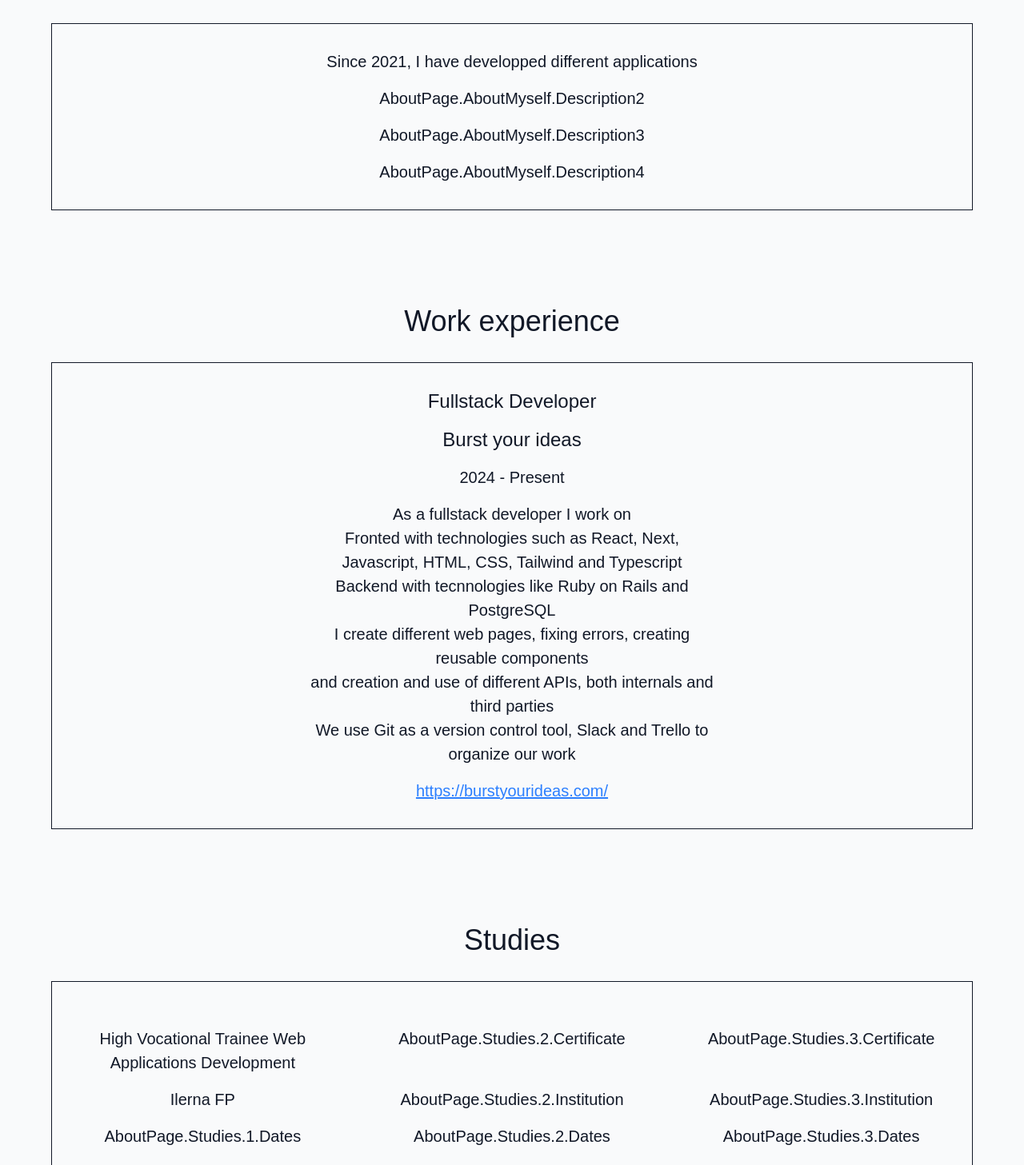
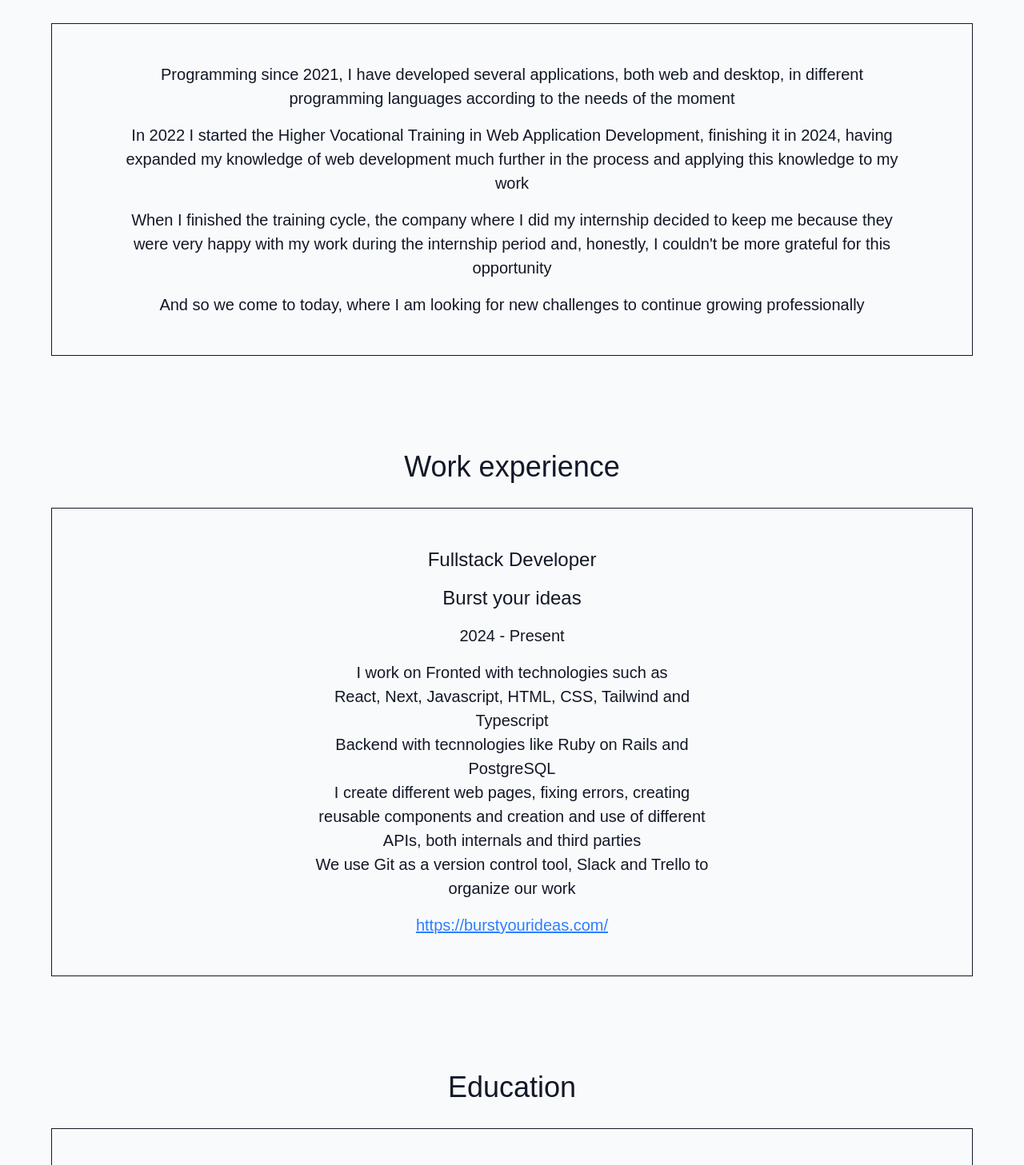
Before and after one commit to Ahrkhael/porfolio, a Next.js app: page /en/about in a window 1280 px wide. Shown: the part 193-1650 px from the top of the page at 80% size. Built offline with nearby package versions, Linux system fonts and the light colour scheme.

Commit message:
lqip added with sharp v0.33.5

```diff
--- a/messages/en.json
+++ b/messages/en.json
@@ -20,7 +20,7 @@
       "Job": "Fullstack Developer",
       "Company": "Burst your ideas",
       "Dates": "2024 - Present",
-      "Description": "As a fullstack developer I work on \nFronted with technologies such as React, Next, Javascript, HTML, CSS, Tailwind and Typescript \nBackend with tecnnologies like Ruby on Rails and PostgreSQL\n I create different web pages, fixing errors, creating reusable components \nand creation and use of different APIs, both internals and third parties\nWe use Git as a version control tool, Slack and Trello to organize our work",
+      "Description": "I work on Fronted with technologies such as \nReact, Next, Javascript, HTML, CSS, Tailwind and Typescript \nBackend with tecnnologies like Ruby on Rails and PostgreSQL\n I create different web pages, fixing errors, creating reusable components and creation and use of different APIs, both internals and third parties\nWe use Git as a version control tool, Slack and Trello to organize our work",
       "Link": "https://burstyourideas.com/"
     }
   },
@@ -42,7 +42,7 @@
     }
   },
   "Studies": {
-    "Title": "Formación",
+    "Title": "Education",
     "1": {
       "Certificate": "High Vocational Trainee \n Web Applications Development",
       "Institution": "Ilerna FP",
@@ -65,20 +65,14 @@
   "AboutPage": {
     "AboutMyself": {
       "Title": "Background",
-      "Description": "Since 2021, I have developped different applications"
+      "Description": "Programming since 2021, I have developed several applications, both web and desktop, in different programming languages according to the needs of the moment",
+      "Description2": "In 2022 I started the Higher Vocational Training in Web Application Development, finishing it in 2024, having expanded my knowledge of web development much further in the process and applying this knowledge to my work",
+      "Description3": "When I finished the training cycle, the company where I did my internship decided to keep me because they were very happy with my work during the internship period and, honestly, I couldn't be more grateful for this opportunity",
+      "Description4": "And so we come to today, where I am looking for new challenges to continue growing professionally"
     },
     "Motivation": {
       "Title": "What makes me happy about my job?",
       "Description": "The wish to improve and look back and see how much I had been able to achieve"
-    },
-    "Studies": {
-      "Title": "Studies",
-      "1": {
-        "Certificate": "High Vocational Trainee Web Applications Development",
-        "Institution": "Ilerna FP",
-        "Link": "https://www.ilerna.es/"
-      },
-      "Description": "The wish to dsadsa"
     }
   },
   "NotFoundPage": {
--- a/messages/es.json
+++ b/messages/es.json
@@ -65,8 +65,8 @@
   "AboutPage": {
     "AboutMyself": {
       "Title": "Conóceme mejor",
-      "Description": "Originario de Cádiz, actualmente me muevo entre Cádiz, Sevilla y Madrid.",
-      "Description2": "En 2022 empecé el FP Superior de Desarrollo de Aplicaciones Web, terminándolo en 2024",
+      "Description": "Programando desde 2021, he desarrollado varias aplicaciones, tanto web como de escritorio, en diferentes lenguajes de programación según la necesidad del momento",
+      "Description2": "En 2022 empecé el FP Superior de Desarrollo de Aplicaciones Web, terminándolo en 2024 habiendo expandido en el proceso mucho más mis conocimientos sobre el desarrollo web y aplicando dichos conocimientos a mi trabajo",
       "Description3": "Cuando terminé el ciclo formativo, la empresa donde realicé mis prácticas decidió retenerme dado que estuvieron muy contentos con mi labor desempeñada durante el periodo de prácticas y, la verdad, es que no les puedo estar más agradecido por dicha oportunidad",
       "Description4": "Y así llegamos al día de hoy, donde estoy buscando nuevos retos para poder seguir creciendo profesionalmente"
     },
--- a/src/app/[locale]/about/page.tsx
+++ b/src/app/[locale]/about/page.tsx
@@ -6,20 +6,21 @@ import Section from "@/components/section/Section";
 export default function AboutPage() {
   const t = useTranslations("AboutPage");
   const tExperience = useTranslations("Experience");
+  const tStudies = useTranslations("Studies");
 
   return (
     <main className="py-[7dvh]">
       <Section title={t("AboutMyself.Title")}>
-        <p className="text-[20px] text-center my-2">
+        <p className="text-[20px] text-center my-2 px-6 md:px-20">
           {t("AboutMyself.Description")}
         </p>
-        <p className="text-[20px] text-center my-2">
+        <p className="text-[20px] text-center my-2 px-6 md:px-20">
           {t("AboutMyself.Description2")}
         </p>
-        <p className="text-[20px] text-center my-2">
+        <p className="text-[20px] text-center my-2 px-6 md:px-20">
           {t("AboutMyself.Description3")}
         </p>
-        <p className="text-[20px] text-center my-2">
+        <p className="text-[20px] text-center my-2 px-6 md:px-20">
           {t("AboutMyself.Description4")}
         </p>
       </Section>
@@ -34,25 +35,25 @@ export default function AboutPage() {
         />
       </Section>
 
-      <Section title={t("Studies.Title")}>
+      <Section title={tStudies("Title")}>
         <div className="flex flex-col md:flex-row flex-wrap gap-[10px] justify-around items-center">
           <StudiesCard
-            title={t("Studies.1.Certificate")}
-            institution={t("Studies.1.Institution")}
-            dates={t("Studies.1.Dates")}
-            link={t("Studies.1.Link")}
+            title={tStudies("1.Certificate")}
+            institution={tStudies("1.Institution")}
+            dates={tStudies("1.Dates")}
+            link={tStudies("1.Link")}
           />
           <StudiesCard
-            title={t("Studies.2.Certificate")}
-            institution={t("Studies.2.Institution")}
-            dates={t("Studies.2.Dates")}
-            link={t("Studies.2.Link")}
+            title={tStudies("2.Certificate")}
+            institution={tStudies("2.Institution")}
+            dates={tStudies("2.Dates")}
+            link={tStudies("2.Link")}
           />
           <StudiesCard
-            title={t("Studies.3.Certificate")}
-            institution={t("Studies.3.Institution")}
-            dates={t("Studies.3.Dates")}
-            link={t("Studies.3.Link")}
+            title={tStudies("3.Certificate")}
+            institution={tStudies("3.Institution")}
+            dates={tStudies("3.Dates")}
+            link={tStudies("3.Link")}
           />
         </div>
       </Section>
--- a/src/app/[locale]/layout.tsx
+++ b/src/app/[locale]/layout.tsx
@@ -42,6 +42,7 @@ export default async function LocaleLayout({
         <NextIntlClientProvider>
           <Navbar />
           {children}
+          {/*<Footer /> To do */}
         </NextIntlClientProvider>
       </body>
     </html>
--- a/src/app/[locale]/page.tsx
+++ b/src/app/[locale]/page.tsx
@@ -1,4 +1,5 @@
-import { useTranslations } from "next-intl";
+import { getTranslations } from "next-intl/server";
+import { getBlurDataURL } from "@/utils/getBlurDataURL";
 import Section from "@/components/section/Section";
 import PersonalCard from "@/components/personalCard/PersonalCard";
 import ExperienceCard from "@/components/experienceCard/ExperienceCard";
@@ -6,12 +7,18 @@ import TechnologiesCard from "@/components/technologiesCard/TechnologiesCard";
 import ProjectCard from "@/components/projectCard/ProjectCard";
 import StudiesCard from "@/components/studiesCard/StudiesCard";
 
-export default function HomePage() {
-  const tPersonalInfo = useTranslations("PersonalInfo");
-  const tExperience = useTranslations("Experience");
-  const tTechnologies = useTranslations("Technologies");
-  const tProjects = useTranslations("Projects");
-  const tStudies = useTranslations("Studies");
+export default async function HomePage() {
+  const blurDataURLCV = await getBlurDataURL("/images/foto-cv.jpg");
+  const blurDataURLChess = await getBlurDataURL("/images/project-chess.jpg");
+  const blurDataURLTravelingApp = await getBlurDataURL(
+    "/images/project-traveling-app.jpg"
+  );
+
+  const tPersonalInfo = await getTranslations("PersonalInfo");
+  const tExperience = await getTranslations("Experience");
+  const tTechnologies = await getTranslations("Technologies");
+  const tProjects = await getTranslations("Projects");
+  const tStudies = await getTranslations("Studies");
 
   // Personal data
   const name = process.env.PERSONAL_NAME || "name";
@@ -26,7 +33,7 @@ export default function HomePage() {
       <Section
         className="
           items-center justify-center gap-6 text-center
-          md:flex-row  md:px-20 md:h-[450px] md:text-left
+          md:flex-row  md:p-20 md:text-left
         "
       >
         <PersonalCard
@@ -39,6 +46,7 @@ export default function HomePage() {
           job={tPersonalInfo("PersonalJob")}
           imageUrl="/images/foto-cv.jpg"
           imageAlt={tPersonalInfo("PhotoAlt")}
+          blurDataURL={blurDataURLCV}
           aspectRatio="aspect-square"
           borderRadius="full"
         />
@@ -49,6 +57,7 @@ export default function HomePage() {
           <ProjectCard
             url="https://chess-three-alpha.vercel.app/"
             imageUrl="/images/project-chess.jpg"
+            blurDataURL={blurDataURLChess}
             imagePosition="top"
           >
             <p className="my-2 font-bold text-[24px]">{tProjects("1.Title")}</p>
@@ -57,6 +66,7 @@ export default function HomePage() {
           <ProjectCard
             url="https://traveling-app-steel.vercel.app/"
             imageUrl="/images/project-traveling-app.jpg"
+            blurDataURL={blurDataURLTravelingApp}
             imagePosition="top"
           >
             <p className="my-2 font-bold text-[24px]">{tProjects("2.Title")}</p>
--- a/src/components/projectCard/ProjectCard.tsx
+++ b/src/components/projectCard/ProjectCard.tsx
@@ -6,6 +6,7 @@ type ProjectCardProps = {
   url: string;
   imageUrl: string;
   imageAlt?: string;
+  blurDataURL?: string;
   imagePosition?: "top" | "bottom" | "left" | "right";
   children: React.ReactNode;
 };
@@ -14,6 +15,7 @@ export default function ProjectCard({
   url,
   imageUrl,
   imageAlt = "",
+  blurDataURL = "",
   imagePosition = "right",
   children,
 }: ProjectCardProps) {
@@ -25,7 +27,7 @@ export default function ProjectCard({
       target="blank"
       href={url}
       className={clsx(
-        "flex my-10 align-middle ",
+        "flex align-middle ",
         isVertical ? "flex-col items-center" : "flex-row",
         reverse && (isVertical ? "flex-col-reverse" : "md:flex-row-reverse"),
         "w-full h-full max-w-[500px]"
@@ -36,6 +38,8 @@ export default function ProjectCard({
           src={imageUrl}
           alt={imageAlt}
           fill
+          placeholder={blurDataURL ? "blur" : "empty"}
+          blurDataURL={blurDataURL}
           className="object-cover rounded-md"
         />
       </div>
--- a/src/components/section/Section.tsx
+++ b/src/components/section/Section.tsx
@@ -15,7 +15,7 @@ export default function Section({
     <div className="my-10 py-6 px-[5dvw]">
       {title && <p className="text-[36px] text-center my-6">{title}</p>}
       <div
-        className={`flex flex-col py-6 bg-[var(--background-card)] border border-[var(--border-card)] ${className}`}
+        className={`flex flex-col w-full py-10 bg-[var(--background-card)] border border-[var(--border-card)] ${className}`}
       >
         {children}
       </div>
--- /dev/null
+++ b/src/utils/getBlurDataURL.tsx
@@ -0,0 +1,10 @@
+import { readFile } from "fs/promises";
+import { join } from "path";
+import lqip from "lqip-modern";
+
+export async function getBlurDataURL(imagePathRelative: string) {
+  const absolutePath = join(process.cwd(), "public", imagePathRelative);
+  const imageBuffer = await readFile(absolutePath);
+  const { metadata } = await lqip(imageBuffer);
+  return metadata.dataURIBase64;
+}
```
Also changed, not shown: package.json (+6 -1 lines), src/components/navbar/navbarDesktop/NavbarDesktop.tsx (+8 -3 lines), src/components/personalCard/PersonalCard.tsx (+9 -2 lines), 1 other file (tests, documents, lock files or other folders).
